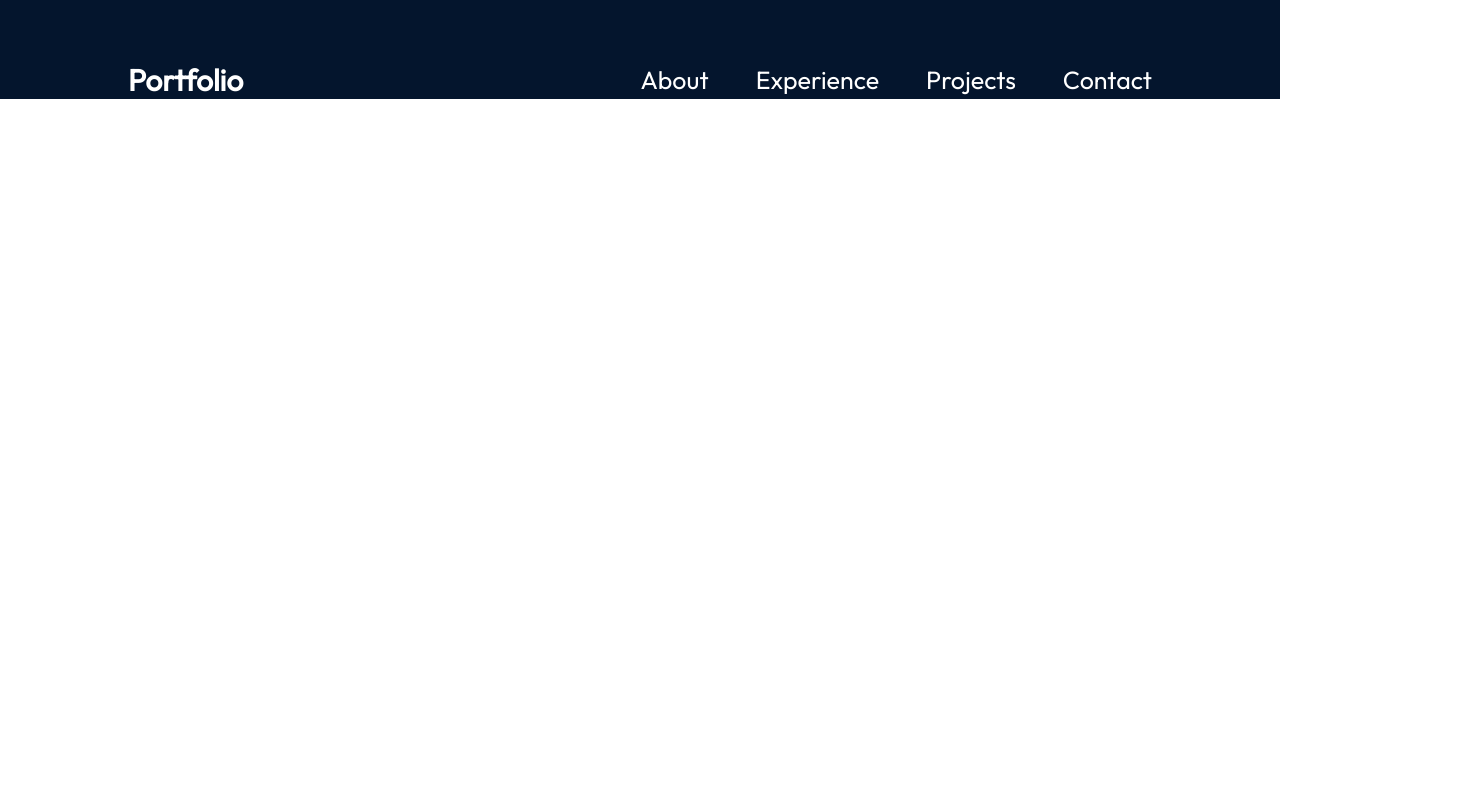
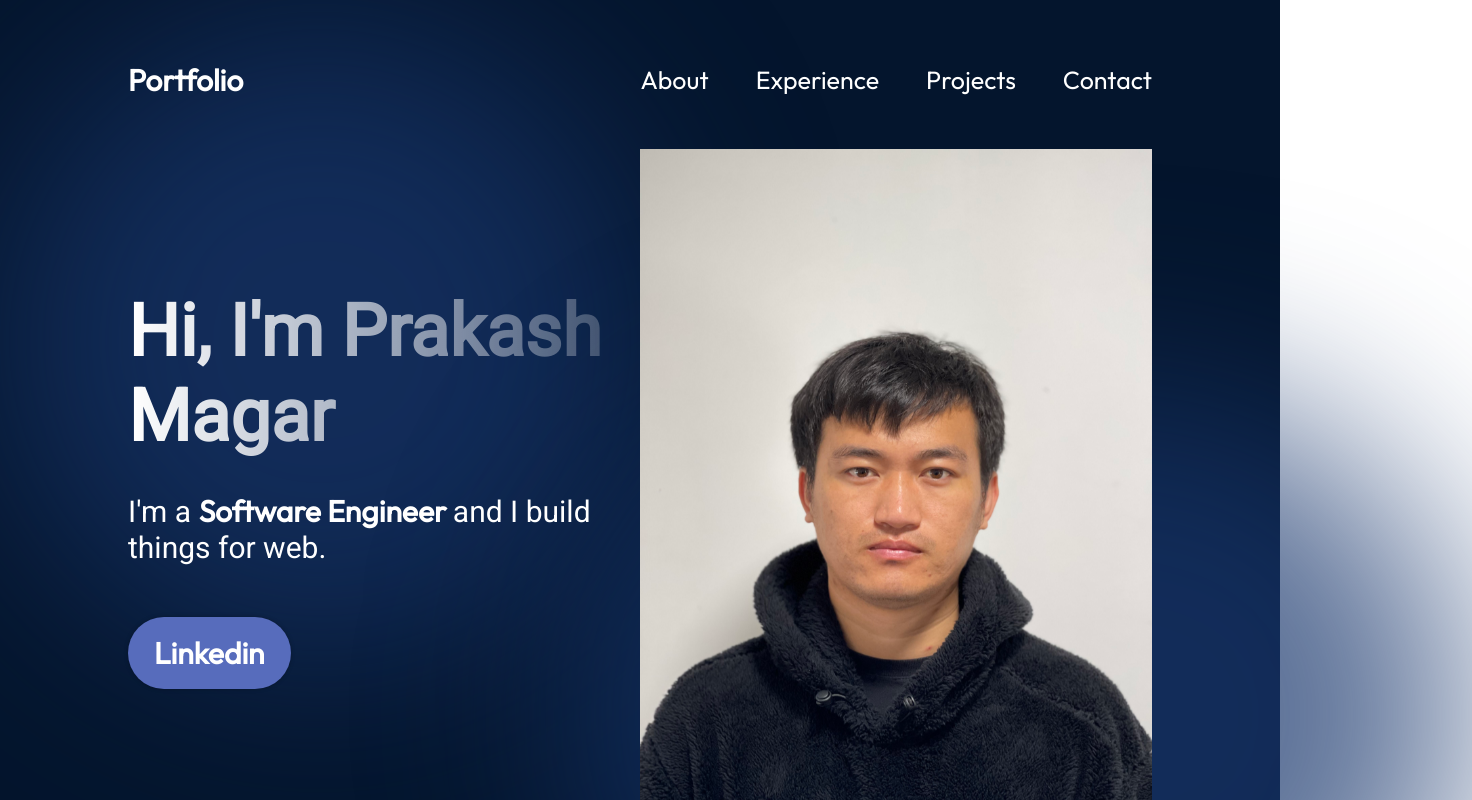
Before and after one commit to petermagar/Personal-Portfolio, a React (Vite) app: page / in a window 1280 px wide. Shown: the top 800 px of the page, 1472 px wide, since content can reach past the window. Built offline with nearby package versions, Linux system fonts and the light colour scheme.

Commit message:
Worked on the profile section

```diff
--- a/src/App.jsx
+++ b/src/App.jsx
@@ -1,12 +1,13 @@
 
 import styles from './App.module.css';
 import { Navbar } from './Components/Navbar/Navbar';
-
+import { Profile} from './Components/Navbar/Profile/Profile';
 
 function App() {
  return <div className={styles.App}>
 
   <Navbar/>
+  <Profile/>
   </div>
 
 };
--- /dev/null
+++ b/src/Components/Navbar/Profile/Profile.jsx
@@ -0,0 +1,26 @@
+    import React from "react";
+    import styles from "./Profile.module.css";
+import { getImageUrl } from "../../../utils";
+
+export const Profile = () => {
+    return (
+      <section className={styles.container}>
+        <div className={styles.content}>
+          <h1 className={styles.title}> Hi, I'm Prakash Magar</h1>
+          <p className={styles.description}>
+            I'm a <b>Software Engineer </b>and I build things for web.
+          </p>
+          <a href="https://www.linkedin.com/in/prakash-layo-magar-16603a166/" className={styles.contactBtn}>
+            Linkedin
+          </a>
+        </div>
+        <img
+          src={getImageUrl("mypic/Mypic.jpg")}
+          alt=" image of me"
+          className={styles.MyImg}
+        />
+        <div className={styles.topBlur} />
+        <div className={styles.bottomBlur} />
+      </section>
+    );
+  };
--- /dev/null
+++ b/src/Components/Navbar/Profile/Profile.module.css
@@ -0,0 +1,111 @@
+@import "../../../vars.css";
+
+.container {
+  position: relative;
+  display: flex;
+  align-items: center;
+  justify-content: space-between;
+  margin-top: 49px;
+  z-index: 1;
+  margin-left: 10%;
+  margin-right: 10%;
+}
+
+.content {
+  display: flex;
+  flex-direction: column;
+  align-items: flex-start;
+  color: var(--color-text);
+  z-index: 1;
+}
+
+.title {
+  font-size: 72px;
+  font-weight: 900;
+  margin-bottom: 33px;
+  font-family: var(--font-roboto);
+  background: linear-gradient(
+    90deg,
+    rgba(255, 255, 255, 1) 1%,
+    rgba(255, 255, 255, 0) 120%
+  );
+  -webkit-text-fill-color: transparent;
+  -webkit-background-clip: text;
+}
+
+.description {
+  font-size: 30px;
+  font-family: var(--font-roboto);
+  margin-bottom: 52px;
+}
+
+.contactBtn {
+  text-decoration: none;
+  background-color: var(--color-primary);
+  color: var(--color-text);
+  border-radius: 100px;
+  font-size: 30px;
+  font-weight: 600;
+  padding: 17px 26px;
+  box-shadow: 0 0 4px 0 rgba(0, 0, 0, 0.25);
+}
+
+.MyImg {
+  width: 50%;
+  z-index: 1;
+
+  animation-name: floating;
+  animation-duration: 3s;
+  animation-iteration-count: infinite;
+  animation-timing-function: ease-in-out;
+}
+
+@keyframes floating {
+  0% {
+    transform: translate(0, 0px);
+  }
+  50% {
+    transform: translate(0, 10px);
+  }
+  100% {
+    transform: translate(0, -0px);
+  }
+}
+
+.topBlur {
+  position: absolute;
+  width: 50vw;
+  height: 50vw;
+  min-width: 350px;
+  min-width: 350px;
+  top: -128px;
+  left: -10vw;
+  border-radius: 764px;
+  background: rgba(25, 55, 109, 0.7);
+  filter: blur(100px);
+  z-index: 0;
+}
+
+.bottomBlur {
+  position: absolute;
+  width: 70vw;
+  height: 50vw;
+  min-width: 350px;
+  min-width: 250px;
+  top: 246px;
+  right: -25vw;
+  border-radius: 764px;
+  background: rgba(25, 55, 109, 0.7);
+  filter: blur(100px);
+  z-index: 0;
+}
+
+@media screen and (max-width: 830px) {
+  .container {
+    flex-direction: column-reverse;
+  }
+
+  .content {
+    align-items: center;
+  }
+}
--- a/src/vars.css
+++ b/src/vars.css
@@ -7,6 +7,6 @@
     --color-bg: #04152d;
 
     /*fonts*/
-    --font-robot: "Roboto";
+    --font-roboto: "Roboto";
 
 }
```
